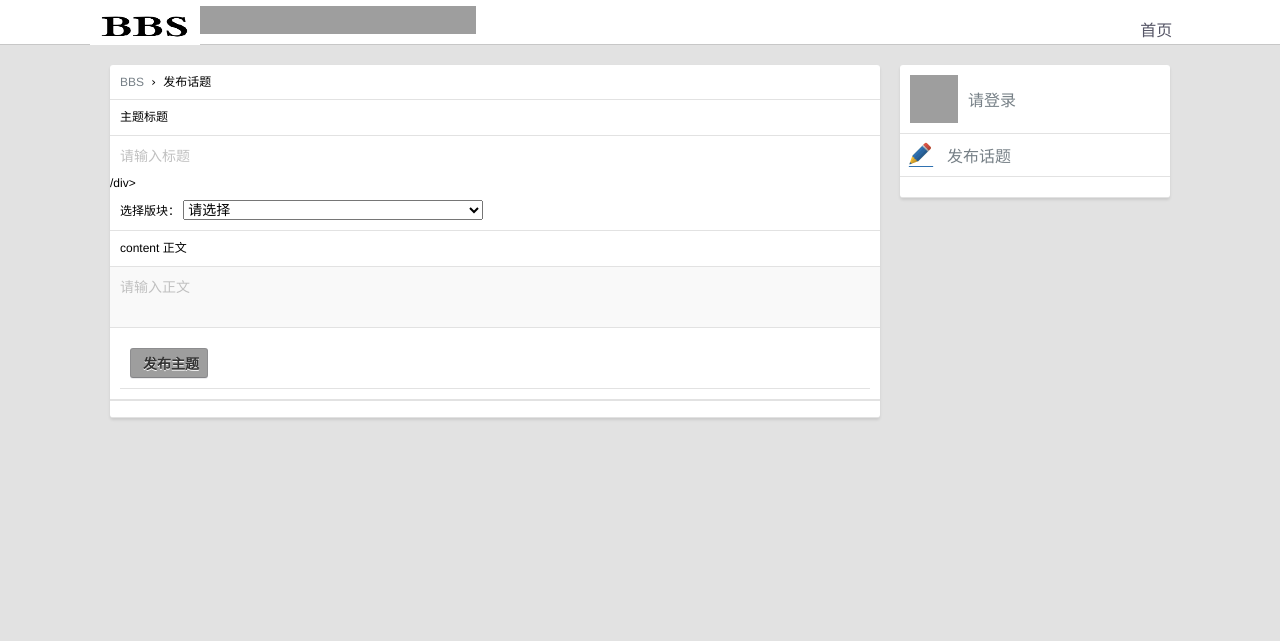
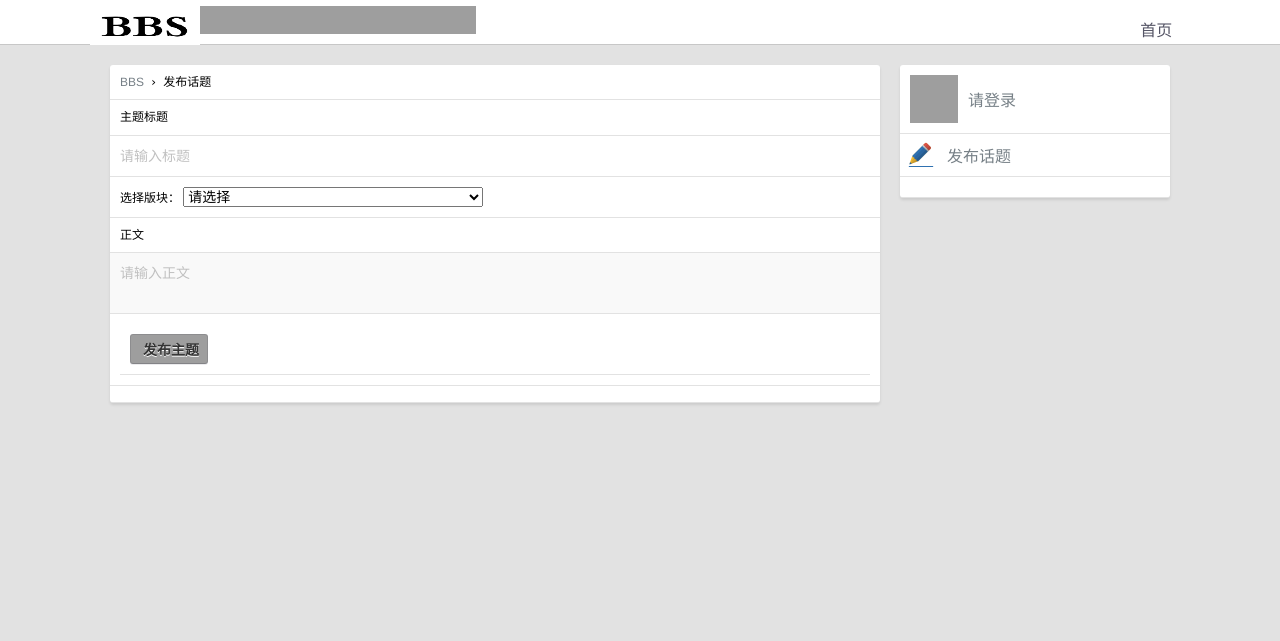
Before and after one commit to zjy45/BBS, a Flask app: template templates/topic/new.html in a window 1280 px wide. Shown: the top 641 px of the page. Run offline with Flask 2, Linux system fonts and the light colour scheme; the template is opened without the code that fills it, so the values that code supplies are empty; grey boxes are pictures that could not be loaded.

Commit message:
多余div

```diff
--- a/templates/topic/new.html
+++ b/templates/topic/new.html
@@ -21,7 +21,7 @@
 		    </div>
 		    <div class="cell" style="padding: 0px; background-color: #fff;">
 				<textarea class="msl" rows="1" maxlength="120" id="topic_title" name="title" autofocus="autofocus" placeholder="请输入标题"></textarea>
-				/div>
+			</div>
 			<div class="cell">
 				<span>选择版块：</span>
 				<select name="board_id" style="width: 300px; font-size: 14px;" id="nodes" required>
@@ -31,29 +31,20 @@
 						{% endfor %}
 				</select>
 			</div>
-			<div class="cell">content
+			<div class="cell">
 		        正文
 		    </div>
 		    <div style="text-align: left; border-bottom: 1px solid #e2e2e2; font-size: 14px; line-height: 120%;">
 				<textarea maxlength="20000" class="msl" id="ed" id="editor" name="content" autofocus="autofocus" placeholder="请输入正文"></textarea>
-				<!--<textarea style="visibility: hidden;" maxlength="20000" id="editor" name="content">-->
-				<!--</textarea>-->
 			</div>
 		    <div class="cell">
-
 				<div class="cell">
 			        <button class="super normal button">&nbsp;发布主题</button>
 			    </div>
 			</div>
 		</form>
-
-            </div>
-
-
-        </div>
+    </div>
         <div class="c"></div>
         <div class="sep20"></div>
-    </div>
-</div>
 </div>
 {% endblock %}
```
